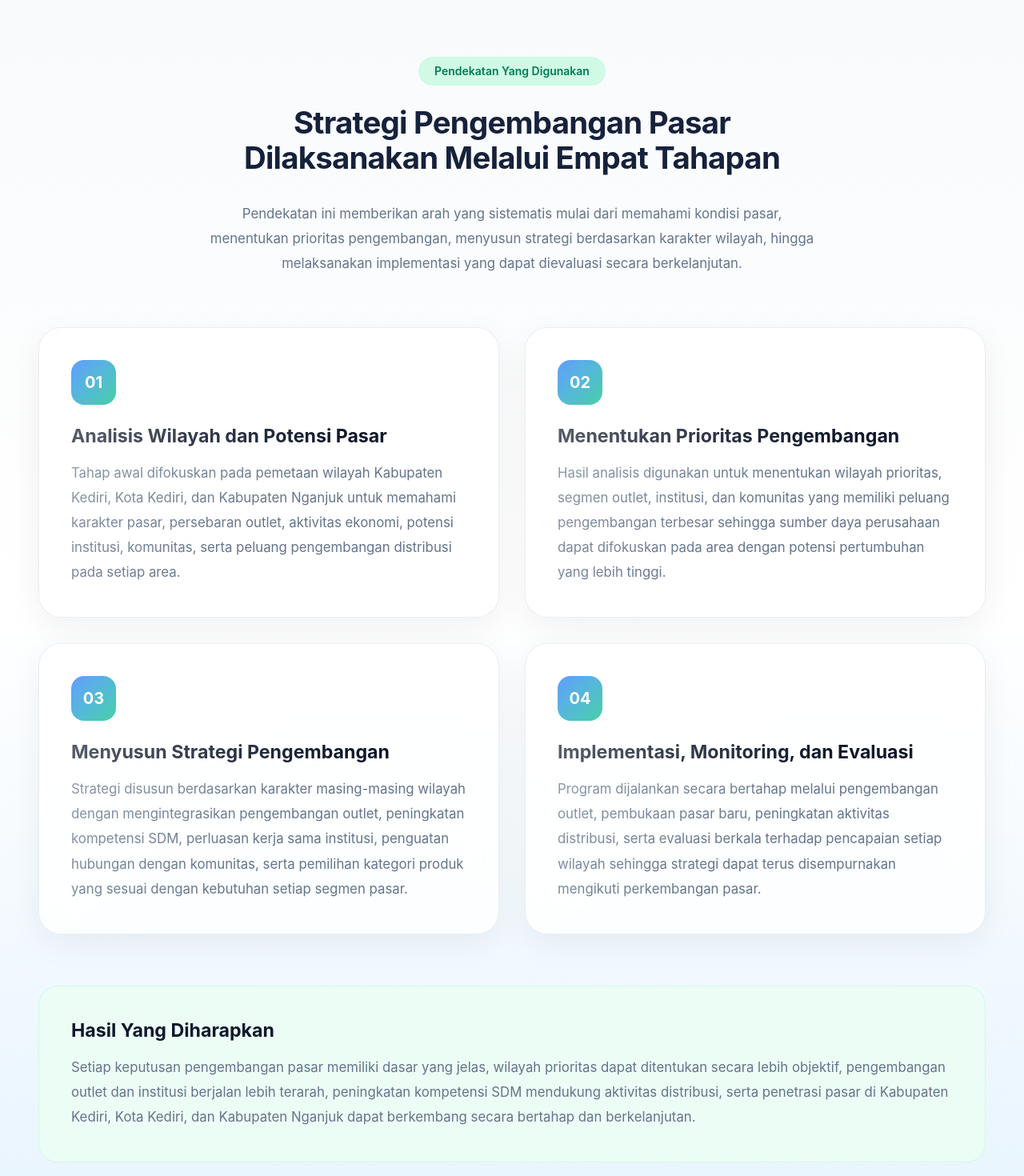
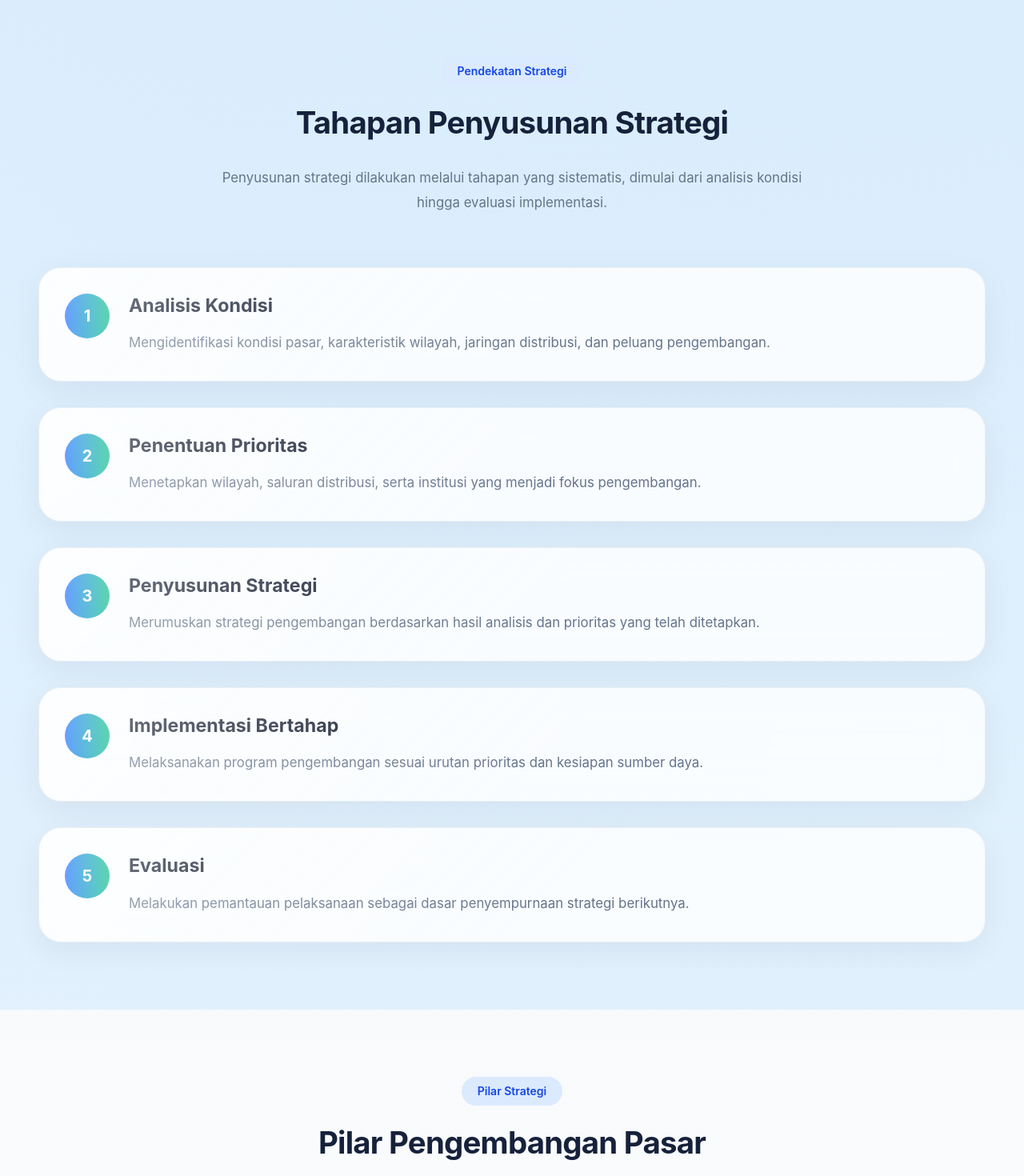
Before and after one commit to dawudsw0491-cell/market-strategy-presentation, a Next.js app: page / in a window 1280 px wide. Shown: the part 3480-4950 px from the top of the page at 80% size. Built offline with nearby package versions, Linux system fonts and the light colour scheme.

Commit message:
refactor(content): simplify strategy approach section

```diff
--- a/components/sections/strategy-approach.tsx
+++ b/components/sections/strategy-approach.tsx
@@ -1,90 +1,87 @@
-import Card from "@/components/ui/card";
 import Container from "@/components/ui/container";
 import Section from "@/components/ui/section";
 
 const steps = [
   {
-    number: "01",
-    title: "Analisis Wilayah dan Potensi Pasar",
+    title: "Analisis Kondisi",
     description:
-      "Tahap awal difokuskan pada pemetaan wilayah Kabupaten Kediri, Kota Kediri, dan Kabupaten Nganjuk untuk memahami karakter pasar, persebaran outlet, aktivitas ekonomi, potensi institusi, komunitas, serta peluang pengembangan distribusi pada setiap area.",
+      "Mengidentifikasi kondisi pasar, karakteristik wilayah, jaringan distribusi, dan peluang pengembangan.",
   },
   {
-    number: "02",
-    title: "Menentukan Prioritas Pengembangan",
+    title: "Penentuan Prioritas",
     description:
-      "Hasil analisis digunakan untuk menentukan wilayah prioritas, segmen outlet, institusi, dan komunitas yang memiliki peluang pengembangan terbesar sehingga sumber daya perusahaan dapat difokuskan pada area dengan potensi pertumbuhan yang lebih tinggi.",
+      "Menetapkan wilayah, saluran distribusi, serta institusi yang menjadi fokus pengembangan.",
   },
   {
-    number: "03",
-    title: "Menyusun Strategi Pengembangan",
+    title: "Penyusunan Strategi",
     description:
-      "Strategi disusun berdasarkan karakter masing-masing wilayah dengan mengintegrasikan pengembangan outlet, peningkatan kompetensi SDM, perluasan kerja sama institusi, penguatan hubungan dengan komunitas, serta pemilihan kategori produk yang sesuai dengan kebutuhan setiap segmen pasar.",
+      "Merumuskan strategi pengembangan berdasarkan hasil analisis dan prioritas yang telah ditetapkan.",
   },
   {
-    number: "04",
-    title: "Implementasi, Monitoring, dan Evaluasi",
+    title: "Implementasi Bertahap",
     description:
-      "Program dijalankan secara bertahap melalui pengembangan outlet, pembukaan pasar baru, peningkatan aktivitas distribusi, serta evaluasi berkala terhadap pencapaian setiap wilayah sehingga strategi dapat terus disempurnakan mengikuti perkembangan pasar.",
+      "Melaksanakan program pengembangan sesuai urutan prioritas dan kesiapan sumber daya.",
+  },
+  {
+    title: "Evaluasi",
+    description:
+      "Melakukan pemantauan pelaksanaan sebagai dasar penyempurnaan strategi berikutnya.",
   },
 ];
 
 export default function StrategyApproach() {
   return (
-    <Section background="gradient">
+    <Section background="white">
       <Container>
+
         <div className="mx-auto mb-16 max-w-3xl text-center">
-          <span className="inline-flex rounded-full bg-emerald-100 px-5 py-2 text-sm font-semibold text-emerald-700">
-            Pendekatan Yang Digunakan
+
+          <span className="inline-flex rounded-full bg-blue-100 px-5 py-2 text-sm font-semibold text-blue-700">
+            Pendekatan Strategi
           </span>
 
           <h2 className="mt-6">
-            Strategi Pengembangan Pasar Dilaksanakan Melalui Empat Tahapan
+            Tahapan Penyusunan Strategi
           </h2>
 
           <p className="mt-8 text-lg leading-8 text-slate-600">
-            Pendekatan ini memberikan arah yang sistematis mulai dari memahami
-            kondisi pasar, menentukan prioritas pengembangan, menyusun strategi
-            berdasarkan karakter wilayah, hingga melaksanakan implementasi yang
-            dapat dievaluasi secara berkelanjutan.
+            Penyusunan strategi dilakukan melalui tahapan yang sistematis,
+            dimulai dari analisis kondisi hingga evaluasi implementasi.
           </p>
+
         </div>
 
-        <div className="grid gap-8 lg:grid-cols-2">
-          {steps.map((step) => (
-            <Card
-              key={step.number}
-              className="h-full"
+        <div className="space-y-8">
+
+          {steps.map((step, index) => (
+
+            <div
+              key={step.title}
+              className="card flex flex-col gap-6 p-8 lg:flex-row lg:items-start"
             >
-              <div className="mb-6 flex h-14 w-14 items-center justify-center rounded-2xl bg-gradient-to-br from-blue-600 to-emerald-500 text-xl font-bold text-white">
-                {step.number}
+
+              <div className="flex h-14 w-14 shrink-0 items-center justify-center rounded-full bg-gradient-to-r from-blue-600 to-emerald-500 text-xl font-bold text-white">
+                {index + 1}
               </div>
 
-              <h3 className="mb-4 text-2xl font-bold text-slate-900">
-                {step.title}
-              </h3>
+              <div>
 
-              <p className="leading-8 text-slate-600">
-                {step.description}
-              </p>
-            </Card>
+                <h3 className="text-2xl font-bold text-slate-900">
+                  {step.title}
+                </h3>
+
+                <p className="mt-4 leading-8 text-slate-600">
+                  {step.description}
+                </p>
+
+              </div>
+
+            </div>
+
           ))}
+
         </div>
 
-        <div className="mt-16 rounded-3xl border border-emerald-100 bg-emerald-50 p-8 lg:p-10">
-          <h3 className="text-2xl font-bold text-slate-900">
-            Hasil Yang Diharapkan
-          </h3>
-
-          <p className="mt-4 leading-8 text-slate-700">
-            Setiap keputusan pengembangan pasar memiliki dasar yang jelas,
-            wilayah prioritas dapat ditentukan secara lebih objektif,
-            pengembangan outlet dan institusi berjalan lebih terarah,
-            peningkatan kompetensi SDM mendukung aktivitas distribusi, serta
-            penetrasi pasar di Kabupaten Kediri, Kota Kediri, dan Kabupaten
-            Nganjuk dapat berkembang secara bertahap dan berkelanjutan.
-          </p>
-        </div>
       </Container>
     </Section>
   );
```
